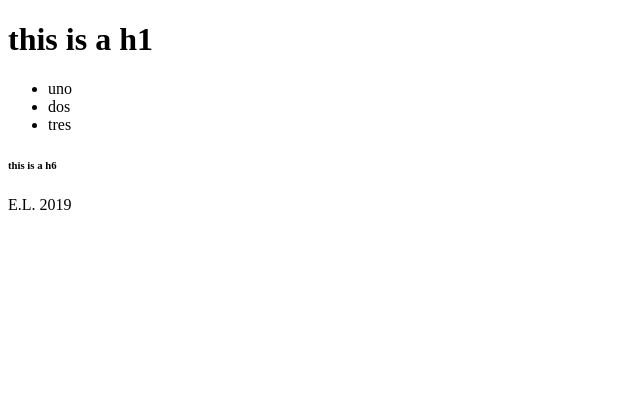
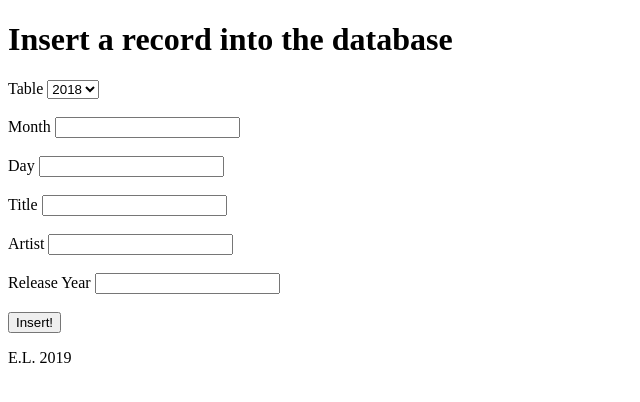
Before and after one commit to emilywritescode/my-albums-app, a Flask app: page / in a window 1280 px wide. Shown: the top 402 px of the page, without its empty margins (0-640 px from the left). Run offline with Flask 2, Linux system fonts and the light colour scheme.

Commit message:
added insertrecord function

```diff
--- a/server/app.py
+++ b/server/app.py
@@ -1,10 +1,46 @@
-from flask import Flask, render_template
+from flask import Flask, render_template, request, json
+from flaskext.mysql import MySQL
+import config
+
 app = Flask(__name__)
+
+mysql = MySQL()
+app.config['MYSQL_DATABASE_USER'] = config.mysqluser
+app.config['MYSQL_DATABASE_PASSWORD'] = config.mysqlpass
+app.config['MYSQL_DATABASE_DB'] = config.mysqldb
+mysql.init_app(app)
+
 
 @app.route("/")
 def main():
         return render_template('index.html')
 
+
+@app.route("/insertrecord", methods=['POST'])
+def insertRecord():
+	_tab = request.form['table']
+	_m = request.form['month']
+	_d = request.form['day']
+	_t = request.form['title']
+	_a = request.form['artist']
+	_r = request.form['relyear']
+
+	if _tab and _m and _d and _t and _a and _r:
+		conn = mysql.connect()
+		cursor = conn.cursor()
+		cursor.callproc('insertRecord', (_tab, _m, _d, _t, _a, _r))
+
+		data = cursor.fetchall()
+
+		if len(data) is 0:
+			conn.commit()
+			return json.dumps({'message' : 'record successfully inserted'})
+		else:
+			return json.dumps({'error' : str(data[0])})
+	else:
+		return json.dumps({'error': 'error with inputted info'})
+
+
 if __name__ == "__main__":
         app.debug = True
         app.run()
--- /dev/null
+++ b/server/static/js/index.js
@@ -0,0 +1,16 @@
+$(function(){
+        $('#insertBtn').click(function(){
+                $.ajax({
+                        url : '/insertrecord',
+                        data : $('#insertform').serialize(),
+                        type : 'POST',
+                        success : function(response) {
+                                console.log(response);
+                        },
+                        error : function(error){
+                                console.log(error);
+                        }
+                });
+        });
+
+});
--- a/server/templates/index.html
+++ b/server/templates/index.html
@@ -3,17 +3,34 @@
 <html lang="en">
 
 <head>
-        <title>This is my albums app.</title>
+	<script src="https://ajax.googleapis.com/ajax/libs/jquery/3.3.1/jquery.min.js"></script>
+        <script src="../static/js/index.js"></script>
+	<title>This is my albums app.</title>
 </head>
 
 <body>
-        <h1>this is a h1</h1>
-        <ul>
-                <li>uno</li>
-                <li>dos</li>
-                <li>tres</li>
-        </ul>
-        <h6>this is a h6</h6>
+	<h1>Insert a record into the database</h1>
+        <form id="insertform">
+		<label for="table">Table</label>
+		<select name="table">
+			<option value="albums_2018">2018</option>
+			<option value="albums_2019">2019</option>
+		</select><br><br>
+		<label for="month">Month</label>
+		<input name="month"></input><br><br>
+		<label for="day">Day</label>
+		<input name="day"></input><br><br>
+		<label for="title">Title</title>
+		<input name="title"></input><br><br>
+		<label for="artist">Artist</title>
+		<input name="artist"></input><br><br>
+		<label for="relyear">Release Year</title>
+		<input name="relyear"></input><br><br>
+
+		<button id="insertBtn">Insert!</button>
+	</form>
+
+
 </body>
 
 <footer>
```
Also changed, not shown: 1 other file.
